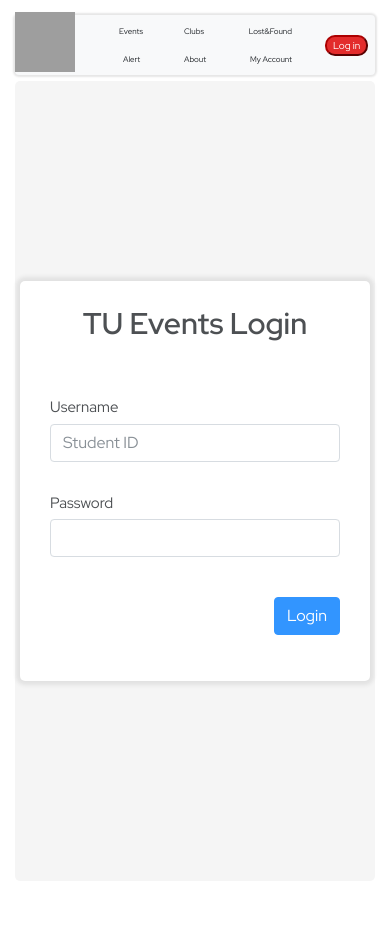
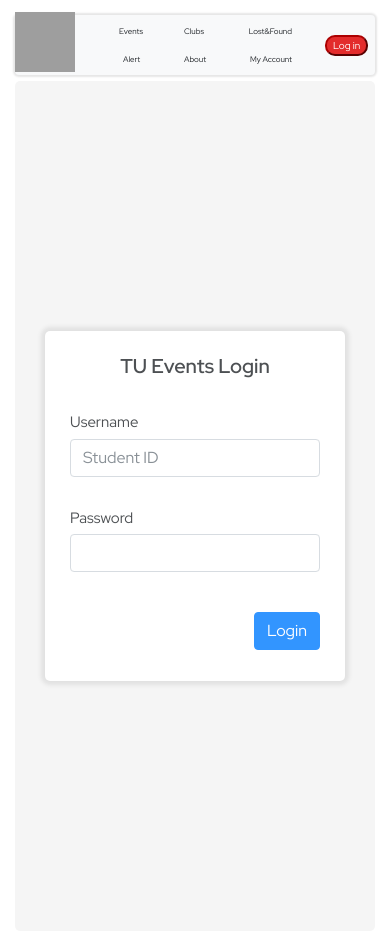
Before and after one commit to 6610685171/TUevents, a Django app: page /login in a window 390 px wide. Before the commit the page ends 688 px from the top, so only its background shows below. Run offline with Django 5.2, Linux system fonts and the light colour scheme; some libraries are stand-ins or nearby versions; grey boxes are pictures that could not be loaded.

Commit message:
login.css fixed

```diff
--- a/webapp/web_tu_events/static/css/login.css
+++ b/webapp/web_tu_events/static/css/login.css
@@ -77,6 +77,21 @@
 
 @media (max-width: 600px) {
     .login-bg {
-        height: 800px;
+        height: 850px;
+    }
+
+    .login-box {
+        width: 300px;
+        height: 350px;
+    }
+
+    .login-title {
+        font-size: 20px;
+        margin-bottom: 30px;
+        margin-top: 20px;
+    }
+
+    .form-control {
+        width: 250px;
     }
 }
```
